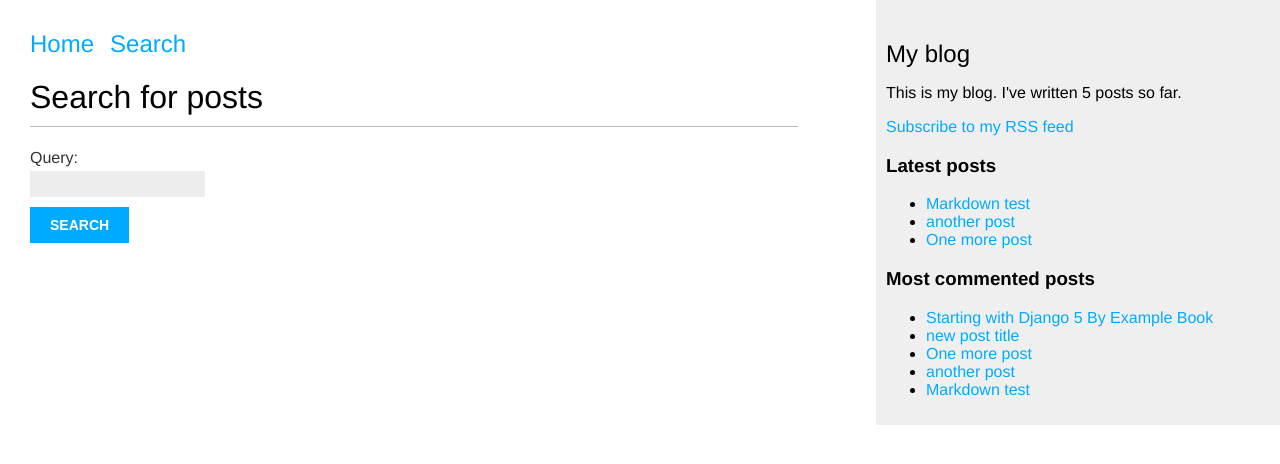
After one commit to Mohammed-Abdelmoneim/django-blog, a Django app: page /blog/search/ in a window 1280 px wide. The commit adds this page. Shown: the top 464 px of the page. Run offline with Django 5.2, Linux system fonts and the light colour scheme; data comes from the database, SQL or seed files in the repository; parts of the project's set-up code (start-up, migrations or seed data) failed here and were passed over.

Commit message:
add: search functionality

```diff
--- a/blog/forms.py
+++ b/blog/forms.py
@@ -16,3 +16,6 @@ class CommentForm(forms.ModelForm):
     class Meta:
         model = Comment
         fields = ['name', 'email', 'body']
+
+class SearchFrom(forms.Form):
+    query = forms.CharField()
--- a/blog/templates/blog/base.html
+++ b/blog/templates/blog/base.html
@@ -10,6 +10,14 @@
 </head>
 <body>
   <div id="content">
+    <div style="display:flex; gap:1rem">
+      <h2>
+        <a href="{% url 'blog:post_list' %}">Home</a>
+      </h2>
+      <h2>
+        <a href="{% url 'blog:post_search' %}">Search</a>
+      </h2>
+    </div>
     {% block content %}
     {% endblock %}
   </div>
--- /dev/null
+++ b/blog/templates/blog/post/search.html
@@ -0,0 +1,31 @@
+{% extends "blog/base.html" %}
+{% load blog_tags %}
+{% block title %}Search{% endblock %}
+
+{% block content %}
+  {% if query %}
+    <h1>Posts containing "{{ query }}"</h1>
+    <h3>
+    {% with results.count as total_results %}
+    Found {{ total_results }} result{{ total_results|pluralize }}
+    {% endwith %}
+    </h3>
+    {% for post in results %}
+    <h4>
+    <a href="{{ post.get_absolute_url }}">
+    {{ post.title }}
+    </a>
+    </h4>
+    {{ post.body|markdown|truncatewords_html:12 }}
+    {% empty %}
+    <p>There are no results for your query.</p>
+    {% endfor %}
+    <p><a href="{% url "blog:post_search" %}">Search again</a></p>
+    {% else %}
+    <h1>Search for posts</h1>
+    <form method="get">
+    {{ form.as_p }}
+    <input type="submit" value="Search">
+    </form>
+{% endif %}
+{% endblock %}
--- a/blog/urls.py
+++ b/blog/urls.py
@@ -15,5 +15,6 @@ urlpatterns = [
          name='post_detail'),
     path('<int:post_id>/share/', views.post_share, name='post_share'),
     path('<int:post_id>/comment/', views.post_comment, name='post_comment'),
-    path('feed/', LatestPostFeed(), name='post_feed')
+    path('feed/', LatestPostFeed(), name='post_feed'),
+    path('search/', views.post_search, name='post_search')
 ]
--- a/blog/views.py
+++ b/blog/views.py
@@ -3,11 +3,13 @@ from .models import Post
 from django.core.paginator import Paginator, EmptyPage, PageNotAnInteger
 from django.http import Http404
 from django.views.generic import ListView
-from .forms import EmailPostForm, CommentForm
+from .forms import EmailPostForm, CommentForm, SearchFrom
 from django.core.mail import send_mail
 from django.views.decorators.http import require_POST
 from taggit.models import Tag
 from django.db.models import Count
+from django.contrib.postgres.search import SearchVector, SearchQuery, SearchRank
+from django.contrib.postgres.search import TrigramSimilarity
 
 
 # Create your views here.
@@ -133,3 +135,32 @@ def post_comment(request, post_id):
         comment.save()
     return render('request', 'blog/post/comment.html',
                   {'post': post, 'comment': comment, 'form': form})
+
+def post_search(request):
+    form = SearchFrom()
+    query = None
+    results = []
+
+    if 'query' in request.GET:
+        form = SearchFrom(request.GET)
+        if form.is_valid():
+            query = form.cleaned_data['query']
+            #search_vector = SearchVector('title', weight='A') \
+            #               + SearchVector('body', weight='B')
+            #search_query = SearchQuery(query)
+            results = (
+                Post.published.annotate(
+            #       search=search_vector,
+            #       rank=SearchRank(search_vector, search_query)
+                    similarity=TrigramSimilarity('title', query)
+                ).filter(similarity__gt=0.1).order_by('-similarity')
+            )
+    return render(
+        request,
+        'blog/post/search.html',
+        {
+            'form': form,
+            'query': query,
+            'results': results
+        }
+    )
```
Also changed, not shown: blog/migrations/0008_trigram_ext.py (added).
